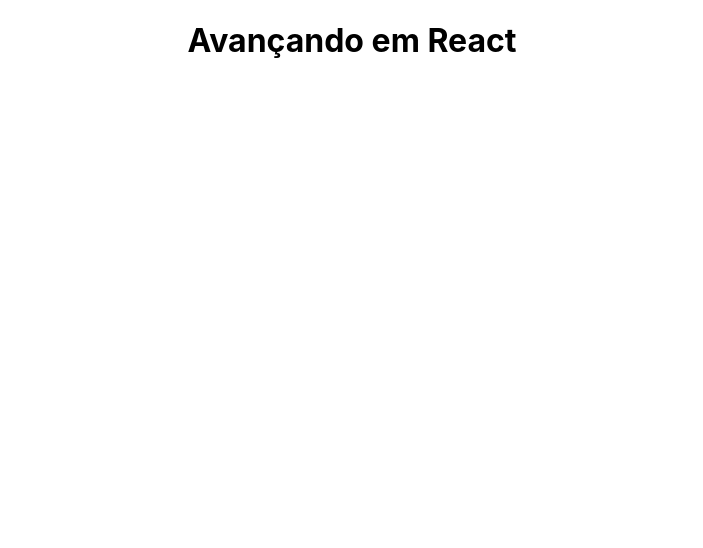
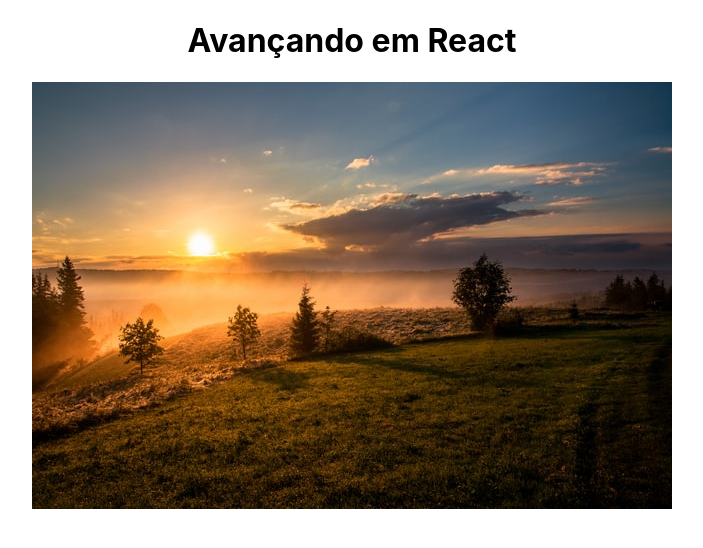
Before and after one commit to GuidoStocco/React.js, a React (Create React App) app in the folder 3_Avancando/avancado/: page / in a window 1280 px wide. Shown: the top 548 px of the page, without its empty margins (288-991 px from the left). Built offline with nearby package versions, Linux system fonts and the light colour scheme.

Commit message:
imagem em public

```diff
--- a/3_Avancando/avancado/src/App.jsx
+++ b/3_Avancando/avancado/src/App.jsx
@@ -5,6 +5,10 @@
   return (
     <div className="App">
       <h1>Avançando em React</h1>
+      {/* image em public */}
+      <div>
+        <img src="/img1.jpg" alt="Paisagem" />
+      </div>
     </div>
   );
 }
```
